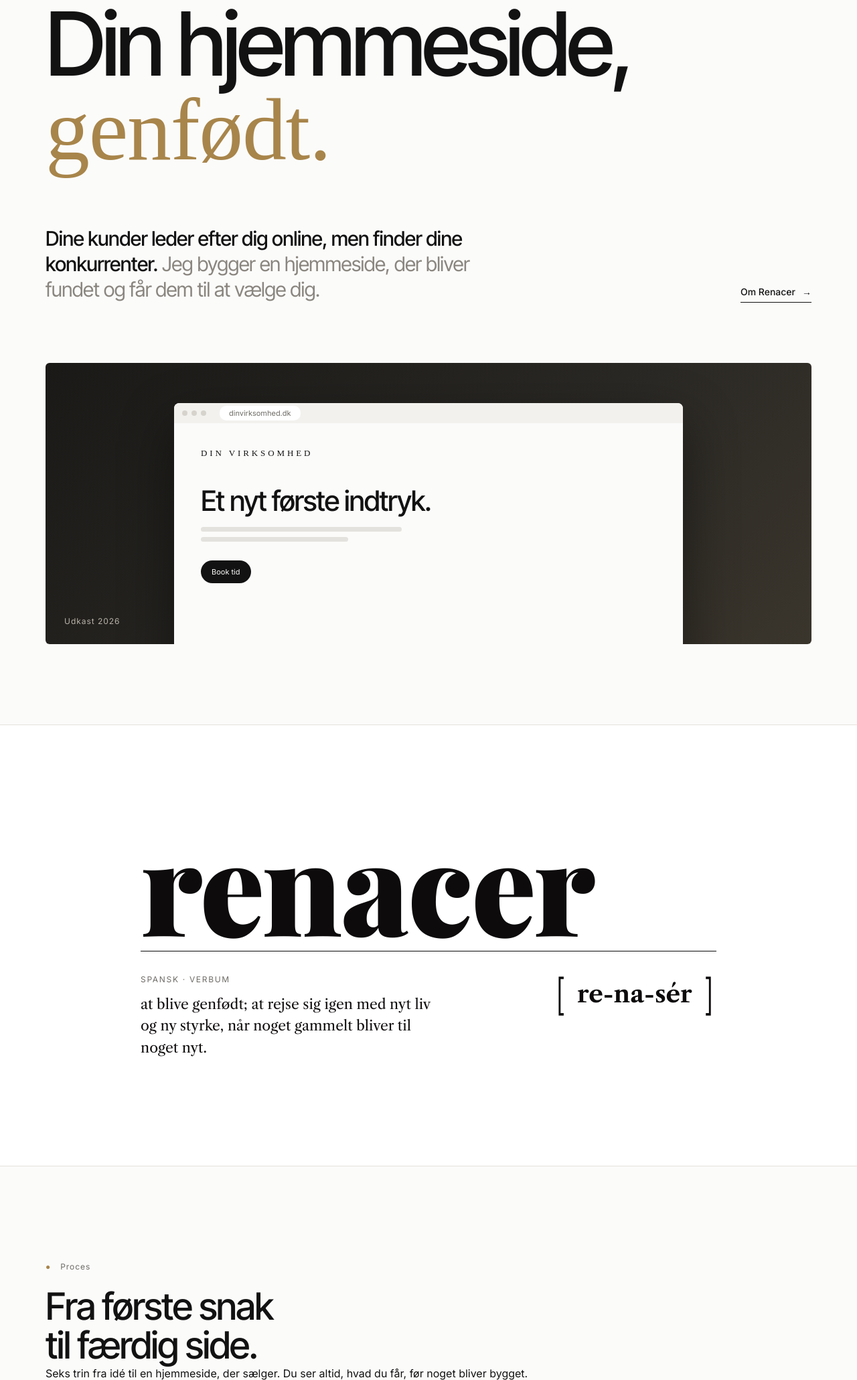
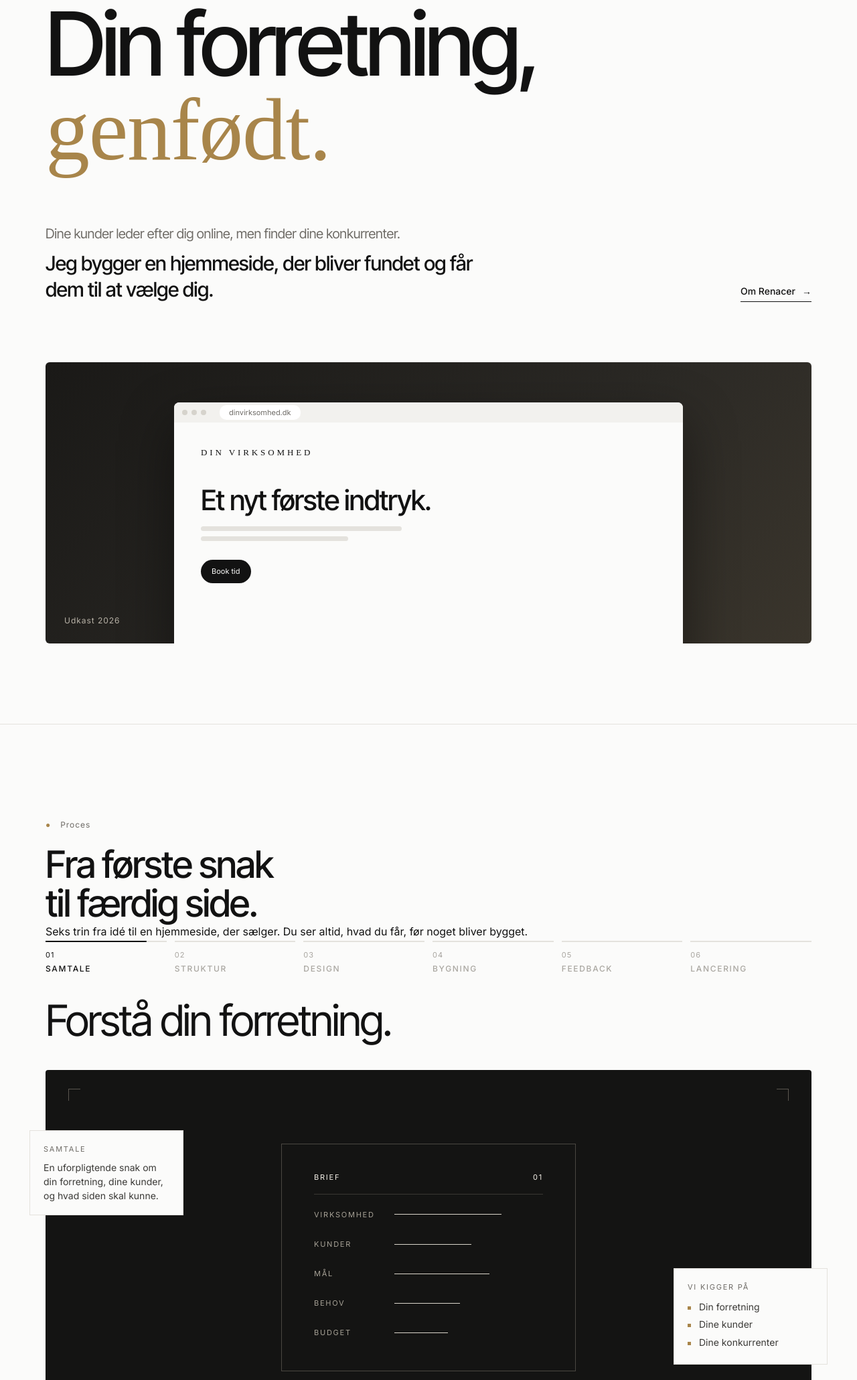
Before and after one commit to Ismails99/Renacer, a plain HTML site: page index.html in a window 1280 px wide. Shown: the part 281-2342 px from the top of the page at 67% size. Drawn offline with nearby package versions, Linux system fonts and the light colour scheme; a web font is replaced by a local one.

Commit message:
Ny overskrift, introtekst i to linjer og ordbogsboks i Om-afsnittet
Co-Authored-By: Claude Opus 5.5 <noreply@anthropic.com>
Claude-Session: https://claude.ai/code/session_01Ty5utUfDoXAB8syu1NWdxS

```diff
--- a/index.html
+++ b/index.html
@@ -47,7 +47,8 @@ nav .wrap{display:flex;justify-content:space-between;align-items:center;height:8
 .hero h1 em{font-family:Italiana,serif;font-style:normal;font-weight:400;letter-spacing:-.01em;color:var(--acc)}
 .hero .row{display:grid;grid-template-columns:1.6fr .4fr;gap:60px;margin-top:80px;align-items:end}
 .hero .row p.lede{font-family:"Inter Tight",sans-serif;font-size:30px;line-height:1.28;letter-spacing:-.02em;color:#8a867f;max-width:640px;font-weight:400}
-.hero .row p.lede strong{color:var(--ink);font-weight:500}
+.hero .row p.lede strong{color:var(--ink);font-weight:500;display:block}
+.hero .row p.lede .pain{display:block;font-size:20px;color:var(--muted);letter-spacing:-.01em;margin-bottom:12px}
 .hero .row .right{justify-self:end;text-align:right}
 .hero .reel{margin-top:90px;height:420px;border-radius:6px;background:linear-gradient(135deg,#1a1917,#2b2925 60%,#3a352c);position:relative;overflow:hidden;color:#e9e5dc}
 .reel .screen{position:absolute;left:50%;top:60px;transform:translateX(-50%);width:760px;height:420px;background:var(--bg);border-radius:8px 8px 0 0;box-shadow:0 30px 80px rgba(0,0,0,.45);overflow:hidden}
@@ -188,17 +189,17 @@ nav .wrap{display:flex;justify-content:space-between;align-items:center;height:8
 }
 @media (prefers-reduced-motion:reduce){.pf-tab.on .bar b{animation:none;transform:scaleX(1)}.pf-scene *{transition:none!important}}
 
-/* DICTIONARY */
-.dict{background:#fff;padding:150px 0 160px}
-.dict .box{max-width:860px;margin:0 auto}
-.dict .word{font-family:"Playfair Display",Georgia,serif;font-weight:900;font-size:clamp(84px,15vw,200px);line-height:.9;letter-spacing:-.01em;color:#0d0b0b;padding-bottom:14px}
+/* DICTIONARY (about) */
+.dict{max-width:520px}
+.dict .word{font-family:"Playfair Display",Georgia,serif;font-weight:900;font-size:clamp(72px,9vw,124px);line-height:.9;letter-spacing:-.01em;color:#0d0b0b;padding-bottom:10px}
 .dict hr{border:0;border-top:1px solid #0d0b0b;margin:0}
-.dict .def{display:grid;grid-template-columns:1fr auto;gap:40px;margin-top:34px;align-items:start}
-.dict .def p{font-family:"Libre Caslon Text",Georgia,serif;font-size:21px;line-height:1.55;color:#141111;max-width:440px}
-.dict .def small{display:block;font:400 12px Inter,sans-serif;letter-spacing:.14em;text-transform:uppercase;color:var(--muted);margin-bottom:14px}
-.dict .pron{font-family:"Libre Caslon Text",Georgia,serif;font-weight:700;font-size:36px;color:#0d0b0b;display:flex;align-items:center;gap:14px;white-space:nowrap}
-.dict .pron i{font-style:normal;font-weight:300;font-family:Inter,sans-serif;font-size:64px;line-height:.8;color:#0d0b0b;transform:scaleX(.7)}
-@media (max-width:900px){.dict{padding:90px 0}.dict .def{grid-template-columns:1fr;gap:20px}.dict .def p{font-size:18px}.dict .pron{font-size:26px}.dict .pron i{font-size:44px}}
+.dict .def{display:grid;grid-template-columns:1fr auto;gap:24px;margin-top:20px;align-items:start}
+.dict .def p{font-family:"Libre Caslon Text",Georgia,serif;font-size:17px;line-height:1.5;color:#141111;max-width:300px;margin:0}
+.dict .def small{display:block;font:400 11px Inter,sans-serif;letter-spacing:.14em;text-transform:uppercase;color:var(--muted);margin-bottom:8px}
+.dict .pron{font-family:"Libre Caslon Text",Georgia,serif;font-weight:700;font-size:22px;color:#0d0b0b;display:flex;align-items:center;gap:8px;white-space:nowrap;padding-top:18px}
+.dict .pron i{font-style:normal;font-weight:300;font-family:Inter,sans-serif;font-size:40px;line-height:.8;transform:scaleX(.7)}
+.about-h{font-family:"Inter Tight",sans-serif;font-weight:500;font-size:34px;letter-spacing:-.025em;line-height:1.1;margin:52px 0 22px}
+@media (max-width:900px){.dict .def{grid-template-columns:1fr;gap:10px}.about-h{margin-top:10px;font-size:28px}}
 
 /* STATEMENT */
 .statement{background:var(--ink);color:var(--bg);border:0}
@@ -288,9 +289,10 @@ footer .wordmark{font-size:17px;color:var(--ink)}
 
 <header class="hero"><div class="wrap">
  <div class="meta"><span>Webdesign til små virksomheder</span><span>Danmark, 2026</span></div>
- <h1>Din hjemmeside, <em>genfødt.</em></h1>
+<div class="h1wrap"><h1>Din forretning, <em>genfødt.</em></h1>
+ </div>
  <div class="row">
-  <p class="lede"><strong>Dine kunder leder efter dig online, men finder dine konkurrenter.</strong> Jeg bygger en hjemmeside, der bliver fundet og får dem til at vælge dig.</p>
+  <p class="lede"><span class="pain">Dine kunder leder efter dig online, men finder dine konkurrenter.</span><strong>Jeg bygger en hjemmeside, der bliver fundet og får dem til at vælge dig.</strong></p>
   <div class="right"><a class="arrow" href="#om">Om Renacer</a></div>
  </div>
  <div class="reel">
@@ -301,15 +303,6 @@ footer .wordmark{font-size:17px;color:var(--ink)}
   <span class="tag">Udkast 2026</span>
  </div>
 </div></header>
-
-<section class="dict" aria-label="Hvad betyder renacer"><div class="wrap"><div class="box">
- <div class="word">renacer</div>
- <hr>
- <div class="def">
-  <p><small>Spansk · verbum</small>at blive genfødt; at rejse sig igen med nyt liv og ny styrke, når noget gammelt bliver til noget nyt.</p>
-  <div class="pron"><i>[</i>re-na-sér<i>]</i></div>
- </div>
-</div></div></section>
 
 <section id="proces"><div class="wrap">
  <div class="head">
@@ -473,8 +466,17 @@ footer .wordmark{font-size:17px;color:var(--ink)}
 </div></section>
 
 <section class="about" id="om"><div class="wrap">
- <div><div class="label"><i>●</i> Om Renacer · Hvorfor mig?</div><h2 style="margin-top:20px">En person, <em>ikke en platform.</em></h2></div>
+ <div><div class="label"><i>●</i> Om Renacer · Hvorfor mig?</div> <aside class="dict" style="margin-top:40px" aria-label="Hvad betyder renacer">
+  <div class="word">renacer</div>
+  <hr>
+  <div class="def">
+   <p><small>Spansk · verbum</small>at blive genfødt; at rejse sig igen med nyt liv og ny styrke.</p>
+   <div class="pron"><i>[</i>re-na-sér<i>]</i></div>
+  </div>
+ </aside>
+</div>
  <div>
+  <h3 class="about-h">En person, ikke en platform.</h3>
   <p>Navnet siger det hele. Jeg tager en forældet eller manglende hjemmeside og giver den nyt liv, så den arbejder for dig i stedet for imod dig.</p>
   <p>Du får ikke en platform eller et callcenter. Du får én person, der kender din forretning.</p>
   <div class="why">
```
